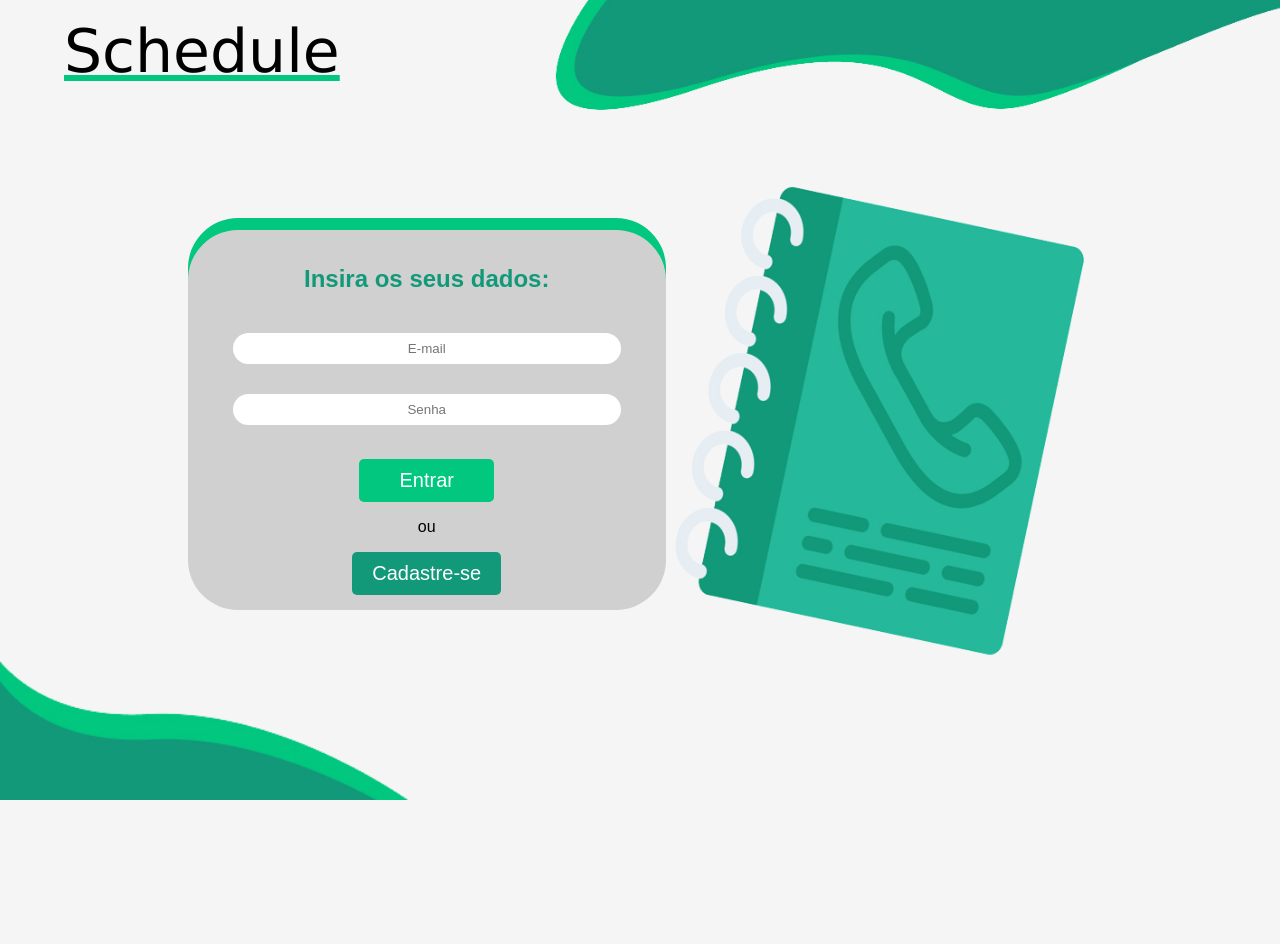
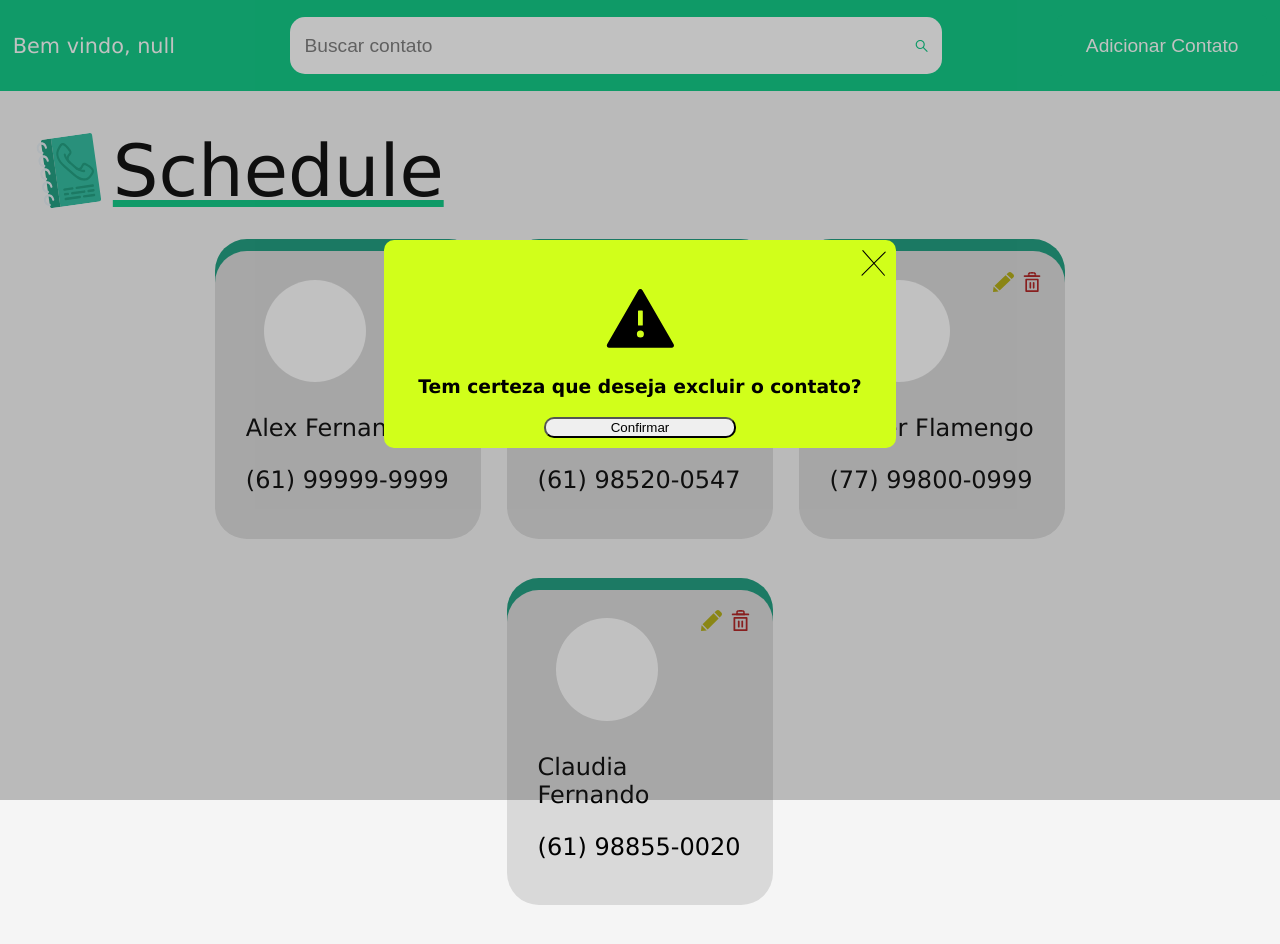
Before and after one commit to DanielRogs/Frontend_Schedule, a React (Create React App) app: page / in a window 1280 px wide. Shown: the top 944 px of the page. Before the commit the page ends 800 px from the top, so only its background shows below. Built offline with nearby package versions, Linux system fonts and the light colour scheme.

Commit message:
Modal confirmExclusao

```diff
--- a/src/App.tsx
+++ b/src/App.tsx
@@ -2,6 +2,7 @@ import React from 'react';
 import AppRoutes from './routes';
 import GlobalStyle from './globalStyles';
 import AuthProvider from './context/AuthProvider';
+import ContactPage from './pages/ContactPage';
 
 
 class App extends React.Component  {
@@ -11,7 +12,7 @@ class App extends React.Component  {
       <>
         <GlobalStyle />
         <AuthProvider>
-          <AppRoutes />
+          <ContactPage/>
         </AuthProvider>
       </>
     )
--- /dev/null
+++ b/src/components/ConfirmacaoExclusao/index.tsx
@@ -0,0 +1,21 @@
+import React from "react";
+import ExclModal from "../ExclModal";
+import { Div } from "./styled";
+
+class ConfirmacaoExclusao extends React.Component{
+  constructor(props: any) {
+    super(props);
+  }
+
+  render(): React.ReactNode {
+    return (
+      <>
+        <Div>
+            <ExclModal />
+        </Div>
+      </>
+    );
+  }
+}
+
+export default ConfirmacaoExclusao;
--- /dev/null
+++ b/src/components/ConfirmacaoExclusao/styled.ts
@@ -0,0 +1,15 @@
+import styled from "styled-components";
+
+
+export const Div = styled.div`
+    z-index: 10;
+    position: fixed;
+    display: flex;
+    justify-content: center;
+    align-items: center;
+
+    width: 100%;
+    height: 100vh;
+    background-color: rgba(50, 50, 50, 0.3);
+
+`
--- /dev/null
+++ b/src/components/ExclModal/index.tsx
@@ -0,0 +1,38 @@
+import React from "react"
+import { A, Button, Div, DivAviso, DivButtons, DivImg, DivX, Img, Title } from "./styled"
+import sair from "../../assets/Image/sairPreto.svg";
+import { AiFillWarning } from "react-icons/ai";
+import { IconContext } from "react-icons";
+
+
+class ExclModal extends React.Component{
+    constructor(Props: any) {
+        super(Props)
+    }
+
+    render(): React.ReactNode {
+        return (
+            <Div>
+                <DivX>
+                    <A>
+                        <Img src={sair} alt="fechar modal aviso" className="CloseModal"/>
+                    </A>
+                </DivX>
+
+                <DivImg>
+                    <IconContext.Provider value={{className: 'aviso'}}>
+                        <AiFillWarning />
+                    </IconContext.Provider>
+                </DivImg>
+                <DivAviso>
+                    <Title>Tem certeza que deseja excluir o contato?</Title>
+                </DivAviso>
+                <DivButtons>
+                    <Button>Confirmar</Button>
+                </DivButtons>
+            </Div>
+        )
+    }
+}
+
+export default ExclModal
--- /dev/null
+++ b/src/components/ExclModal/styled.ts
@@ -0,0 +1,60 @@
+import styled from "styled-components";
+
+export const Div = styled.div`
+    display: flex;
+    flex-direction: column;
+    background-color: #D1FF1A;
+    width: 40vw;
+    border-radius: 10px;
+    position: absolute;
+    top: 50%;
+    margin-top: -20vh;
+    left: 50%;
+    margin-left: -20vw;
+`
+
+export const DivAviso = styled.div`
+    display: flex;
+    justify-content: center;
+    text-align: center;
+`
+
+export const DivX = styled.div`
+    display: flex;
+    justify-content: flex-end;
+    margin-right: 10px;
+    margin-top: 10px
+`
+
+export const Img = styled.img`
+    width: 25px;
+`
+
+export const DivImg = styled.div`
+    display: flex;
+    justify-content: center;
+
+    .aviso{
+        font-size: 6vw;
+    };
+`
+
+export const Title = styled.h3`
+
+`
+
+export const DivButtons = styled.div`
+    display: flex;
+    justify-content: center;
+    margin-bottom: 10px;
+`
+
+export const Button = styled.button`
+    width: 15vw;
+    border-radius: 10px;
+    margin-top: 2px;
+`
+
+export const A = styled.a`
+    cursor: pointer;
+`
--- a/src/components/FooterInfo/index.tsx
+++ b/src/components/FooterInfo/index.tsx
@@ -1,4 +1,5 @@
 import React from "react"
+
 import {
     Div,
     DivV,
--- a/src/components/HeadContactPage/index.tsx
+++ b/src/components/HeadContactPage/index.tsx
@@ -32,7 +32,6 @@ class HeaderContactPage extends React.Component<{},State> {
                                     value={this.state.search}
                                 />
                                 <AiOutlineSearch
-                                    className="icone_pesquisa"
                                     title="lupa"
                                     color="#01C77F"
                                 />
--- a/src/pages/ContactPage/index.tsx
+++ b/src/pages/ContactPage/index.tsx
@@ -8,6 +8,7 @@ import {
     DivContacts
 } from './styled'
 import MainCard from "../../components/MainCard";
+import ConfirmacaoExclusao from "../../components/ConfirmacaoExclusao";
 
 
 interface Contact {
@@ -62,6 +63,7 @@ class ContactPage extends React.Component<{}, State>{
     render(): React.ReactNode {
         return (
             <>
+                <ConfirmacaoExclusao />
                 <HeaderContactPage />
                 <DivTitle>
                     <img src={Logo} alt="Logo Schedule" />
```
Also changed, not shown: src/assets/Image/sairPreto.svg (added).
